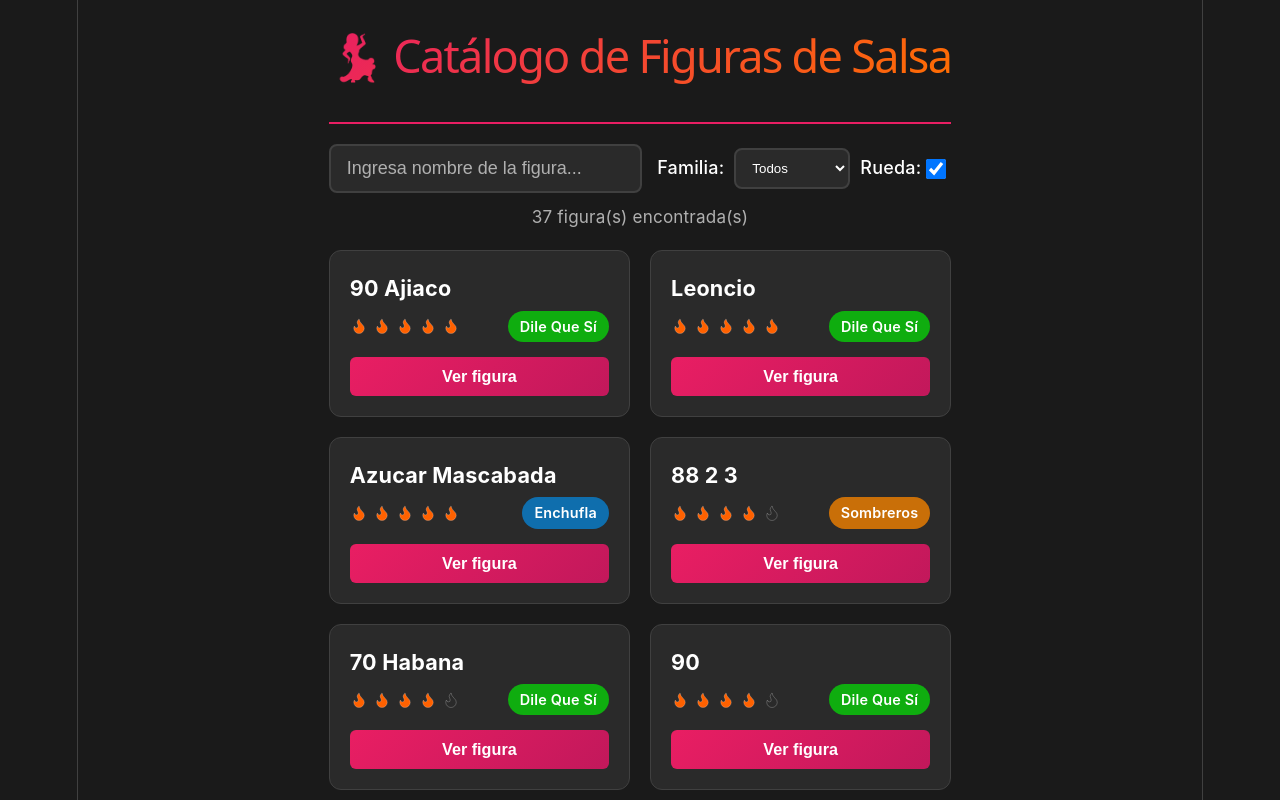
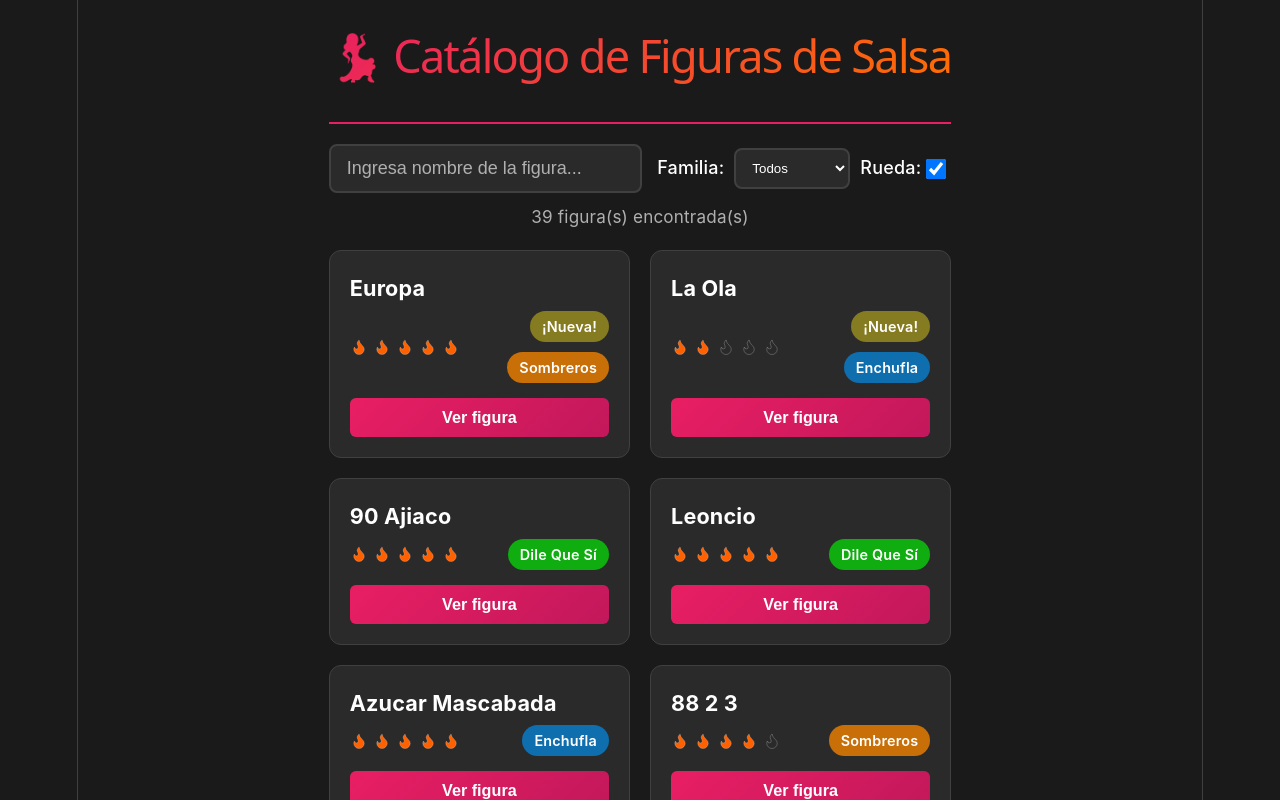
Before and after one commit to Magux14/salsero, a React (Vite) app: page / in a window 1280 px wide. Shown: the top 800 px of the page. Built offline with nearby package versions, Linux system fonts and the light colour scheme.

Commit message:
feat: etiqueta de nuevo feat: nuevas vueltas

```diff
--- a/src/App.jsx
+++ b/src/App.jsx
@@ -36,7 +36,7 @@ function App() {
       const matchesSearch = fig.name.toLowerCase().includes(search.toLowerCase());
       const matchesFamily = filterFamily === 'todos' || fig.family === filterFamily
       return matchesSearch && matchesFamily
-    }).sort((a, b) => b.difficulty - a.difficulty);
+    }).sort((a, b) => (b.new === true) - (a.new === true) || b.difficulty - a.difficulty);
   }, [search, filterFamily, showWheel]);
 
   const goToSpecificFigureByParam = () => {
--- a/src/FigureCard.jsx
+++ b/src/FigureCard.jsx
@@ -26,6 +26,10 @@ export default function FigureCard({ figure, onSelect }) {
               figure.ornament &&
               <small className={`family-badge family-badge--adorno`}>Adorno</small>
             }
+            {
+              figure.new &&
+              <small className={`family-badge family-badge--adorno`}>¡Nueva!</small>
+            }
             <small className={`family-badge family-badge--${figure.cssFamily}`}>{figure.family}</small>
           </div>
         </div>
--- a/src/FigureModal.jsx
+++ b/src/FigureModal.jsx
@@ -1,6 +1,5 @@
 import { renderDifficulty } from "./components/Flame";
 import { IoMdDownload } from "react-icons/io";
-import { IoLogoAndroid } from "react-icons/io";
 import { FaCreativeCommonsShare } from "react-icons/fa";
 
 export default function FigureModal({ figure, onClose }) {
--- a/src/data.js
+++ b/src/data.js
@@ -647,4 +647,36 @@ export const figures = [
       'dile que no',
     ]
   },
+  {
+    id: 38,
+    name: 'europa',
+    family: 'sombreros',
+    difficulty: 5,
+    new: true,
+    steps: [
+      'vas a hacer lo que quieras para quedar en posición de 82 (mano izquierda atrá sbien pegada a tu espalda lo más arriba que puedas y mano derecha con su mano derecha, ella atrás a la derecha de ti).',
+      'vas a bajar tu cuerpo rotando a la derecha para pasar por debajo de su brazo izquierdo',
+      'cuando pases su brazo vas a seguir rotando y vas a levantar tu brazo derecho para posicionar tu codo en su antebrazo izquierdo (no sueltes la otra mano)',
+      'hace un paseillo (rotan los 2 una hasta quedar en el mismo lugar)',
+      'tu brazo derecho lo pasas por arriba de tu cabeza para que quede enfrente de ti sin soltarla',
+      'enchuflas ambas manos',
+      'sombrero',
+    ]
+  },
+    {
+    id: 39,
+    name: 'la ola',
+    family: 'enchufla',
+    difficulty: 2,
+    new: true,
+    steps: [
+      'enchufla mientras intercambian posición (tu quedarás a la izquierda)',
+      'cuando vayas a terminar ese enchuflamiento vas a cambiar de mano para que queden en saludo de macho',
+      'manteniendo el saludo de macho vas a rotar con ella hasta que vuelvas a llegar a la derecha',
+      'ahora con tu mano izquierda vas a agarrar su omóplato izquierdo para mandarla a la derecha como un paseo largo mientras igual la jalas con tu mano derecha',
+      'ya que ella esté a la derecha agarrarás su man izquierda con tu mano izquierda para que no se muevan mientras levantas tu mano derecha sobre su cabeza para "peinarla"',
+      'tu mano izquierda levantará su brazo para que te peine a ti',
+      'con tu mano derecha en su omóplato derecho la enviarás al dile que no',
+    ]
+  },
 ];
```
Also changed, not shown: 2 other files (tests, documents, lock files or other folders).
